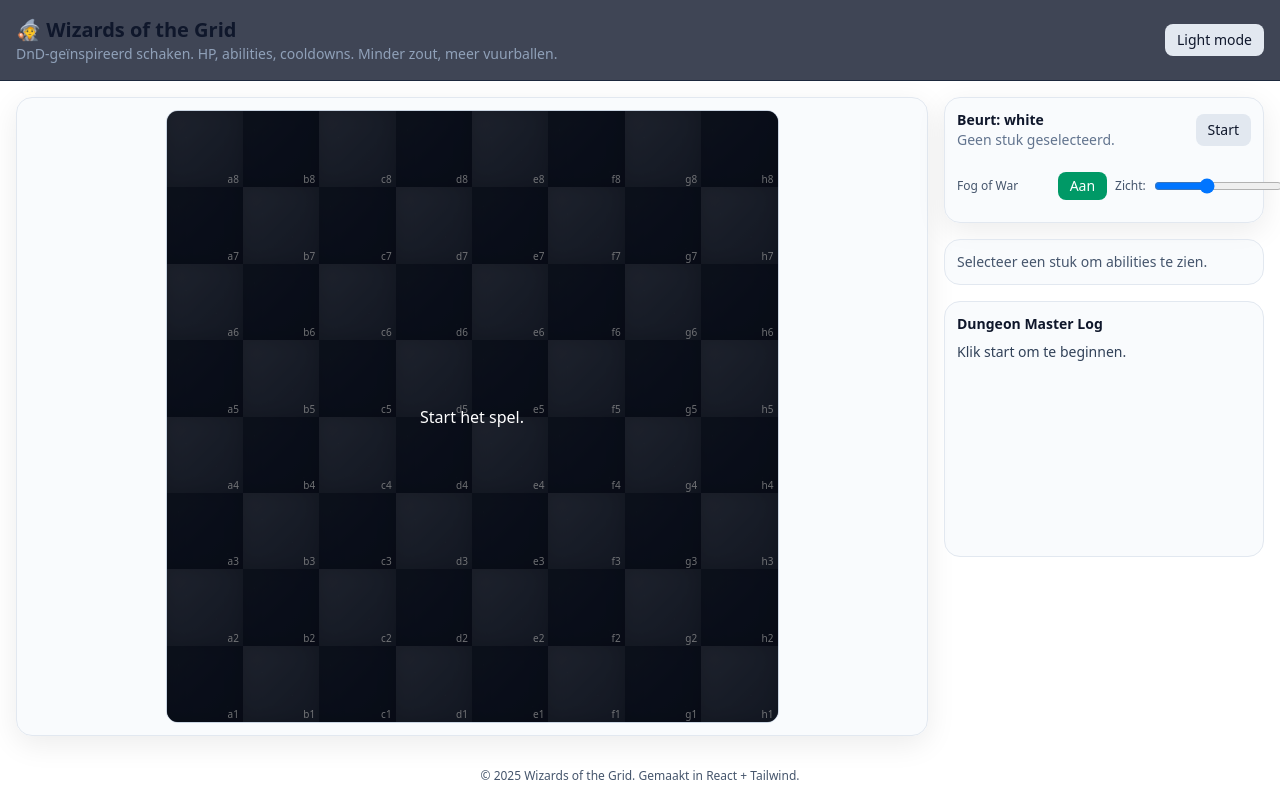
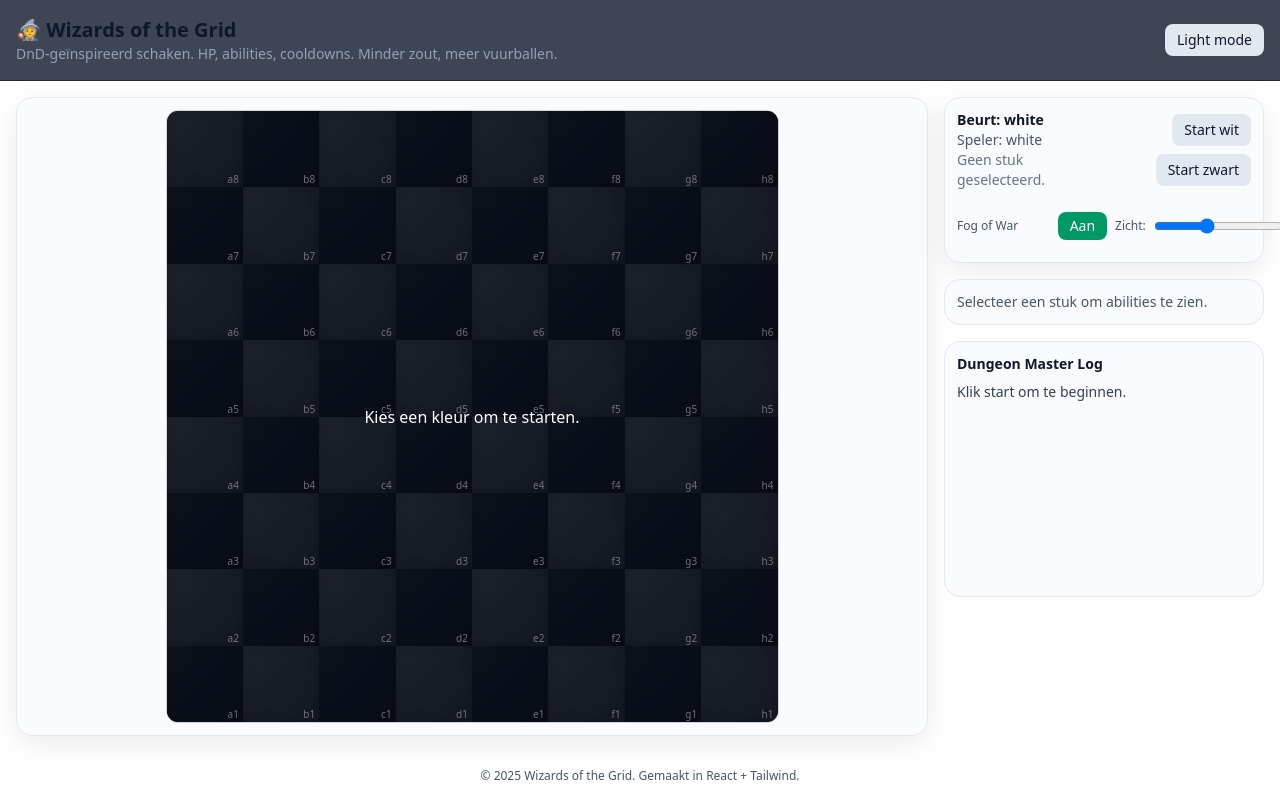
Before and after one commit to MichaelRedant/wizards_of_the_grid, a React (Vite) app: page / in a window 1280 px wide. Shown: the top 800 px of the page. Built offline with nearby package versions, Linux system fonts and the light colour scheme.

Commit message:
feat: allow player color selection

```diff
--- a/src/components/Board.tsx
+++ b/src/components/Board.tsx
@@ -147,7 +147,7 @@ export default function Board() {
 
       {status !== "running" && (
         <div className="absolute inset-0 bg-black/40 flex items-center justify-center text-white">
-          {status === "idle" ? "Start het spel." : "Spel beëindigd."}
+          {status === "idle" ? "Kies een kleur om te starten." : "Spel beëindigd."}
         </div>
       )}
     </div>
--- a/src/components/HUD.tsx
+++ b/src/components/HUD.tsx
@@ -10,6 +10,7 @@ export default function HUD() {
   const endGame = useGameStore(s => s.endGame);
   const restartGame = useGameStore(s => s.restartGame);
   const status = useGameStore(s => s.status);
+  const player = useGameStore(s => s.player);
 
   const fogEnabled = useGameStore(s => s.fogEnabled);
   const visionRange = useGameStore(s => s.visionRange);
@@ -25,6 +26,7 @@ export default function HUD() {
       <div className="flex items-center justify-between mb-2">
         <div className="text-sm">
           <div className="font-semibold">Beurt: {turn}</div>
+          <div className="text-slate-600 dark:text-slate-400">Speler: {player}</div>
           {piece ? (
             <div className="text-slate-600 dark:text-slate-400">
               Geselecteerd: <span className="font-mono">{piece.id}</span> ({piece.type})
@@ -42,10 +44,13 @@ export default function HUD() {
               <button className="px-3 py-1.5 rounded-lg bg-slate-200 hover:bg-slate-300 text-sm text-slate-900 dark:bg-slate-700 dark:hover:bg-slate-600 dark:text-slate-100" onClick={restartGame}>Herstart</button>
               <button className="px-3 py-1.5 rounded-lg bg-slate-200 hover:bg-slate-300 text-sm text-slate-900 dark:bg-slate-700 dark:hover:bg-slate-600 dark:text-slate-100" onClick={endGame}>Stop</button>
             </>
+          ) : status === "idle" ? (
+            <>
+              <button className="px-3 py-1.5 rounded-lg bg-slate-200 hover:bg-slate-300 text-sm text-slate-900 dark:bg-slate-700 dark:hover:bg-slate-600 dark:text-slate-100" onClick={() => startGame("white")}>Start wit</button>
+              <button className="px-3 py-1.5 rounded-lg bg-slate-200 hover:bg-slate-300 text-sm text-slate-900 dark:bg-slate-700 dark:hover:bg-slate-600 dark:text-slate-100" onClick={() => startGame("black")}>Start zwart</button>
+            </>
           ) : (
-            <button className="px-3 py-1.5 rounded-lg bg-slate-200 hover:bg-slate-300 text-sm text-slate-900 dark:bg-slate-700 dark:hover:bg-slate-600 dark:text-slate-100" onClick={status === "idle" ? startGame : restartGame}>
-              {status === "idle" ? "Start" : "Opnieuw"}
-            </button>
+            <button className="px-3 py-1.5 rounded-lg bg-slate-200 hover:bg-slate-300 text-sm text-slate-900 dark:bg-slate-700 dark:hover:bg-slate-600 dark:text-slate-100" onClick={restartGame}>Opnieuw</button>
           )}
         </div>
       </div>
--- a/src/game/types.ts
+++ b/src/game/types.ts
@@ -53,6 +53,7 @@ export interface GameState {
   board: Square[];
   pieces: Record<string, Piece>;
   turn: Faction;
+  player: Faction;
   status: GameStatus;
   selected?: string;        // pieceId
   selectedAbility?: string; // abilityId
--- a/src/store/useGameStore.ts
+++ b/src/store/useGameStore.ts
@@ -8,7 +8,7 @@ type Actions = {
   selectAbility: (abilityId: string | undefined) => void;
   movePiece: (to: Coord) => void;
   endTurn: () => void;
-  startGame: () => void;
+  startGame: (faction: Faction) => void;
   endGame: () => void;
   restartGame: () => void;
 
@@ -18,18 +18,19 @@ type Actions = {
   setPerPieceVisionEnabled: (on: boolean) => void;
 };
 
-const createGameState = (): GameState => {
+const createGameState = (player: Faction): GameState => {
   const board = initialTerrain();
   const pieces = initialPieces();
   const state: GameState = {
     board,
     pieces,
-    turn: "white",
+    turn: player,
+    player,
     status: "running",
     selected: undefined,
     selectedAbility: undefined,
     legalMoves: [],
-    log: ["Spel gestart. White begint."],
+    log: [`Spel gestart. ${player} begint.`],
     zones: [],
     fogEnabled: true,
     visionRange: 3,
@@ -46,6 +47,7 @@ const idleState = (): GameState => {
     board,
     pieces,
     turn: "white",
+    player: "white",
     status: "idle",
     selected: undefined,
     selectedAbility: undefined,
@@ -69,9 +71,9 @@ export const useGameStore = create<GameState & Actions>((set, get) => ({
   setPerPieceVisionEnabled: (on) => set({ perPieceVisionEnabled: on }),
 
   // Lifecycle
-  startGame: () => set(createGameState()),
+  startGame: (faction) => set(createGameState(faction)),
   endGame: () => set({ status: "ended", log: [...get().log, "Spel beëindigd."] }),
-  restartGame: () => set(createGameState()),
+  restartGame: () => set(state => createGameState(state.player)),
   selectAbility: (abilityId) => set({ selectedAbility: abilityId }),
 
   selectSquare: (coord) => {
```
